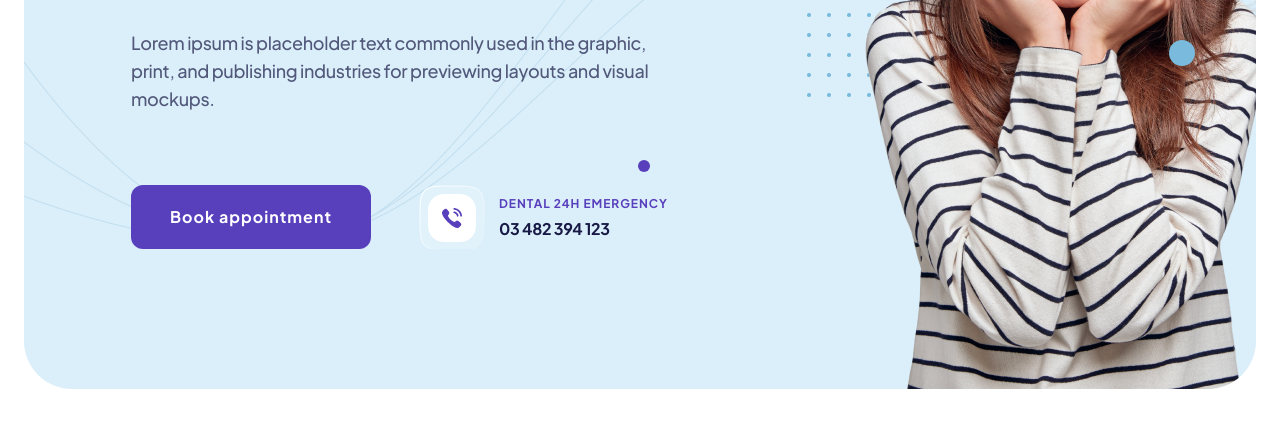
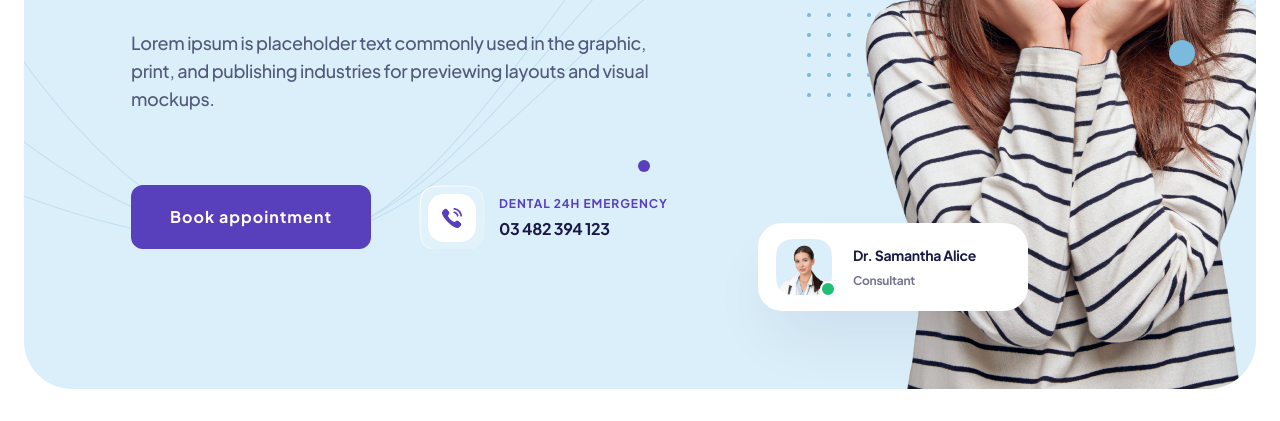
Before and after one commit to DominickMikka/dentist, a website: page index.html in a window 1280 px wide. Shown: the part 422-843 px from the top of the page. Drawn offline with Linux system fonts and the light colour scheme.

Commit message:
feat: add active doctor block

```diff
--- a/index.html
+++ b/index.html
@@ -38,10 +38,12 @@
               <span class="call-button-phone">03 482 394 123</span>
             </a>
           </div>
-
         </div>
         <div class="slide-right">
-
+          <div class="active-doctor">
+            <span class="doctor-name">Dr. Samantha Alice</span>
+            <span class="doctor-position">Consultant</span>
+          </div>
         </div>
       </div>
     </div>
--- a/styles/style.scss
+++ b/styles/style.scss
@@ -132,6 +132,7 @@ main {
 
   .slide {
     display: flex;
+    gap: 67px;
     position: relative;
     border-radius: 48px;
     padding: 145px 107px 140px 107px;
@@ -213,8 +214,54 @@ main {
           color: #181945;
         }
       }
+    }
+
+    .slide-right {
+      display: flex;
+      align-items: flex-end;
+
+      .active-doctor {
+        position: relative;
+        top: 62px;
+        display: flex;
+        flex-direction: column;
+        justify-content: center;
+        gap: 9px;
+        width: 270px;
+        height: 88px;
+        padding: 0 0 0 95px;
+        background: url(../assets/doctor.png) 18px center #FFFFFF no-repeat;
+        box-shadow: 0px 32px 64px -16px rgba(24, 25, 69, 0.1);
+        border-radius: 24px;
 
 
+        .doctor-name {
+          font-family: "EudoxusSans-Bold";
+          font-size: 14px;
+          letter-spacing: -0.02em;
+          color: #181945;
+        }
+
+        .doctor-position {
+          font-family: "EudoxusSans-Bold";
+          font-size: 12px;
+          letter-spacing: -0.02em;
+          color: #181945;
+          opacity: 0.6;
+        }
+      }
+
+      .active-doctor::before {
+        content: '';
+        width: 12px;
+        height: 12px;
+        position: absolute;
+        left: 62px;
+        top: 58px;
+        background: #1FC073;
+        border: 2px solid #FFFFFF;
+        border-radius: 50px;
+      }
 
     }
   }
```
Also changed, not shown: assets/doctor.png (added), styles/style.css, 1 other file.
